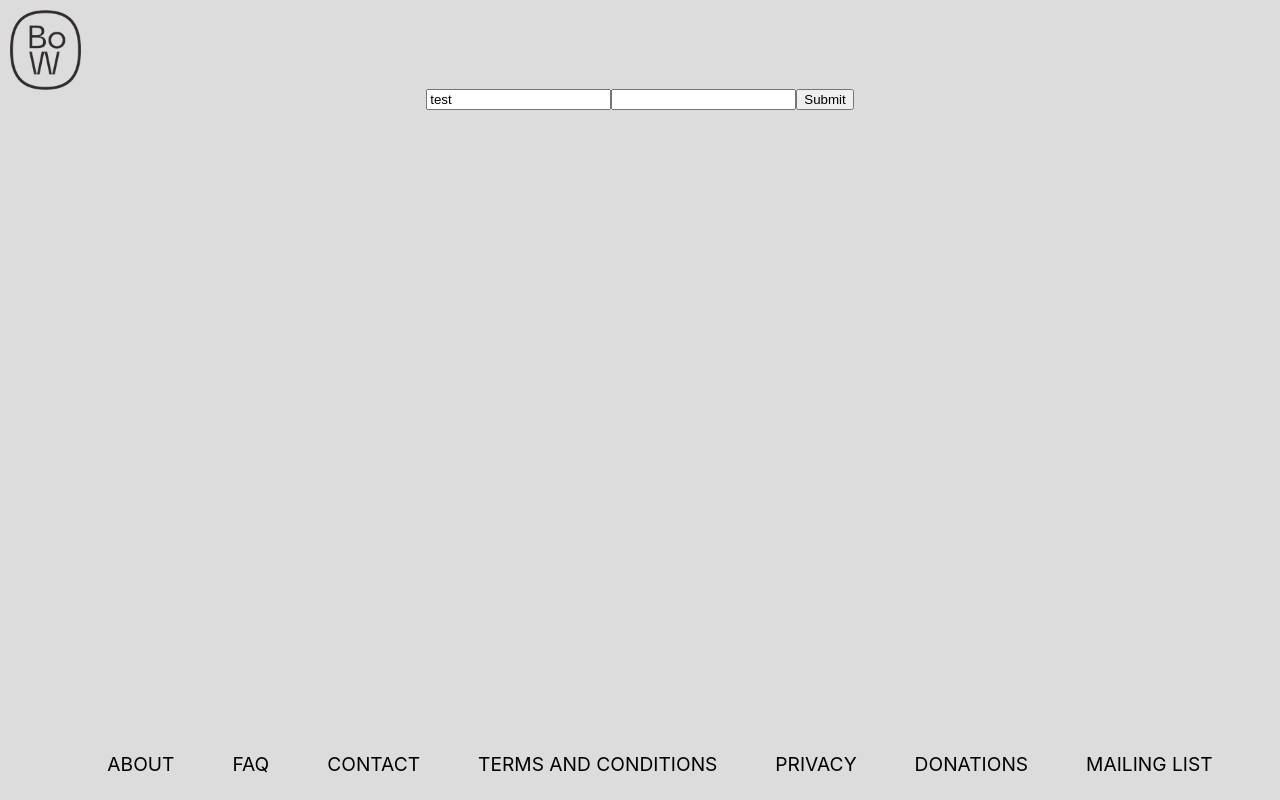
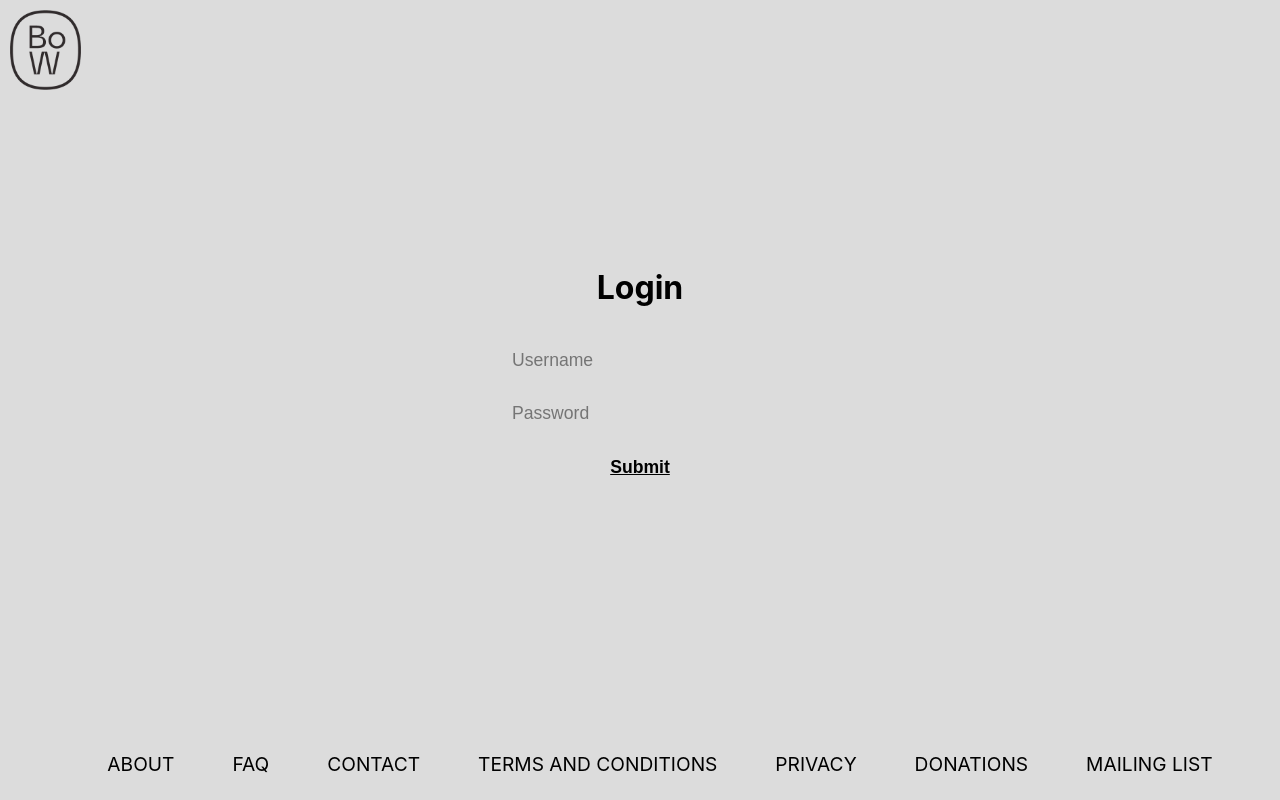
Before and after one commit to Scorpio750/bow-mvp, a React (Create React App) app in the folder react-app/: page /login in a window 1280 px wide. Built offline with nearby package versions, Linux system fonts and the light colour scheme.

Commit message:
clean up login component add styling

```diff
--- a/react-app/src/containers/Login/Login.js
+++ b/react-app/src/containers/Login/Login.js
@@ -1,5 +1,7 @@
-import React from "react";
-import { useForm } from "react-hook-form";
+import React from 'react';
+import { useForm } from 'react-hook-form';
+
+import styles from './Login.module.css';
 
 export const Login = () => {
   const { register, handleSubmit, watch, errors } = useForm();
@@ -8,17 +10,30 @@ export const Login = () => {
   console.log(watch("example")); // watch input value by passing the name of it
 
   return (
-    <form onSubmit={handleSubmit(onSubmit)}>
-    {/* register your input into the hook by invoking the "register" function */}
-      <input name="example" defaultValue="test" ref={register} />
+    <div className={styles.formContainer}>
+      <h1 className={styles.header}>Login</h1>
+      <form className={styles.form} onSubmit={handleSubmit(onSubmit)}>
+        {/* register your input into the hook by invoking the "register" function */}
+        <input
+          name="username"
+          className={styles.input}
+          placeholder="Username"
+          ref={register({ required: true })}
+        />
 
-      {/* include validation with required or other standard HTML validation rules */}
-      <input name="exampleRequired" ref={register({ required: true })} />
-      {/* errors will return when field validation fails  */}
-      {errors.exampleRequired && <span>This field is required</span>}
+        {/* include validation with required or other standard HTML validation rules */}
+        <input
+          name="password"
+          className={styles.input}
+          placeholder="Password"
+          ref={register({ required: true })}
+        />
+        {/* errors will return when field validation fails  */}
+        {errors.exampleRequired && <span className={styles.error}>This field is required</span>}
 
-      <input type="submit" />
-    </form>
+        <input className={styles.submit} type="submit" />
+      </form>
+    </div>
   );
 }
 
--- /dev/null
+++ b/react-app/src/containers/Login/Login.module.css
@@ -0,0 +1,46 @@
+.formContainer {
+  display: flex;
+  flex-flow: column nowrap;
+  height: 70vh;
+  align-items: center;
+  justify-content: center;
+}
+
+.header {
+  cursor: default;
+  font-size: 2rem;
+}
+
+.form {
+  display: flex;
+  flex-flow: column nowrap;
+}
+
+.input {
+  padding: 1rem;
+  width: 20vw;
+  background: none;
+  border: 0;
+  outline: 0;
+  transition: .1s linear;
+  font-size: 1.1rem;
+}
+
+.input:focus {
+  font-size: 1.3rem;
+}
+
+.error {
+  background-color: crimson;
+  color: white;
+}
+
+.submit {
+  border: none;
+  background: none;
+  text-decoration: underline;
+  cursor: pointer;
+  font-size: 1.1rem;
+  font-weight: bold;
+  margin: 1rem;
+}
```
